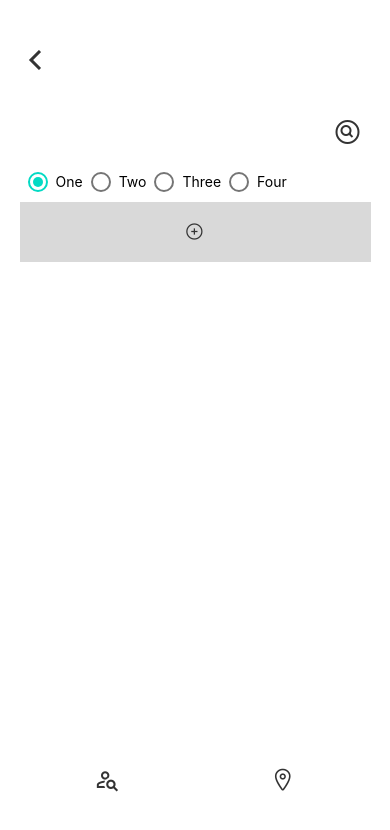
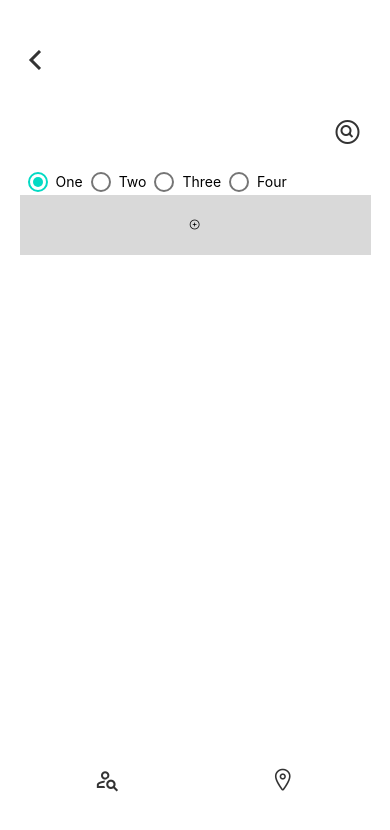
Before and after one commit to jeonhyoungmin/project-hackathon, a React Native app in the folder mobile/: screen / in a window 390 px wide. Shown: the top 830 px of the page. Built offline with nearby package versions, Linux system fonts and the light colour scheme.

Commit message:
계정 추가하기 버튼 수정

```diff
--- a/mobile/src/components/addboxbutton/AddBoxButton.js
+++ b/mobile/src/components/addboxbutton/AddBoxButton.js
@@ -5,7 +5,7 @@ import Icon from 'react-native-vector-icons/Ionicons'
 // 삼항 연산자 bgColor ? {backgroundColor: bgColor} : {}
 // 변경: bgColor && {backgroundColor: bgColor}
 
-const AddBoxButton = ({bgColor, widthSize, heightSize}) => {
+const AddBoxButton = ({onPress, bgColor, widthSize, heightSize, iconSize, iconColor}) => {
 
   const buttonCheck = () => {
     console.warn('ㅎㅇ')
@@ -13,7 +13,7 @@ const AddBoxButton = ({bgColor, widthSize, heightSize}) => {
 
   return (
     <Pressable style={[styles.container, bgColor && {backgroundColor: bgColor}, widthSize && {width: widthSize}, heightSize && {height: heightSize}]}>
-        <Icon onPress={buttonCheck} name="add-circle-outline" size={20} color="#333" />
+        <Icon onPress={onPress} name="add-circle-outline" size={iconSize} color={iconColor} />
     </Pressable>
   )
 }
@@ -22,7 +22,6 @@ const styles=StyleSheet.create({
   container: {
     justifyContent: 'center',
     alignItems: 'center',
-    marginTop: "2%",
   }
 })
 
```
